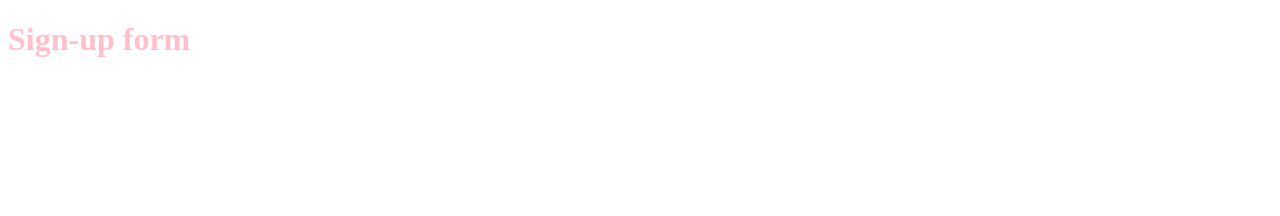
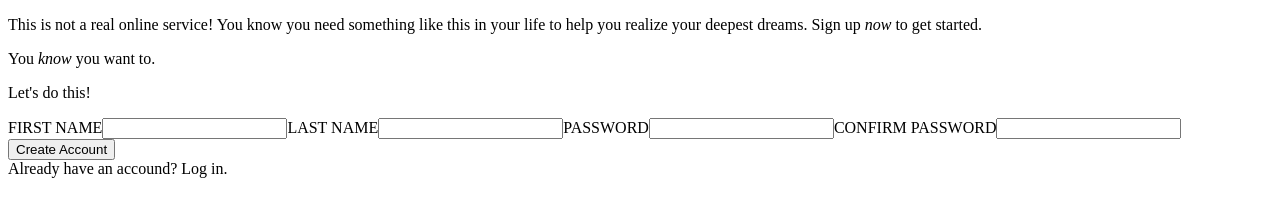
Before and after one commit to renata-blzk/sign-up-form, a plain HTML site: page index.html in a window 1280 px wide. Drawn offline with Linux system fonts and the light colour scheme.

Commit message:
add text and table

```diff
--- a/index.html
+++ b/index.html
@@ -7,6 +7,29 @@
     <title>Sign-up form</title>
 </head>
 <body>
-    <h1>Sign-up form</h1>
+    <div><p>This is not a real online service! You know you need something like this in your life to help you realize your deepest dreams. Sign up <span class="now">now</span> to get started.</p></div>
+    <div><p>You <span class="know">know</span> you want to.</p></div>
+
+    <div>
+        <p>Let's do this!</p>
+
+        <table>
+            <label for="first_name">FIRST NAME</label>
+            <input type="text" name="first_name" id="first_name">
+
+            <label for="last_name">LAST NAME</label>
+            <input type="text" name="last_name" id="last_name">
+
+            <label for="psw">PASSWORD</label>
+            <input type="password" name="psw" id="psw">
+
+            <label for="psw2">CONFIRM PASSWORD</label>
+            <input type="password" name="psw2" id="psw2">
+
+            <button type="submit">Create Account</button>
+        </table>
+    </div>
+
+    <div>Already have an accound? Log in.</div>
 </body>
 </html>
--- a/styles.css
+++ b/styles.css
@@ -1,3 +1,4 @@
-h1 {
-    color: pink;
+.now,
+.know {
+    font-style: italic;
 }
```
